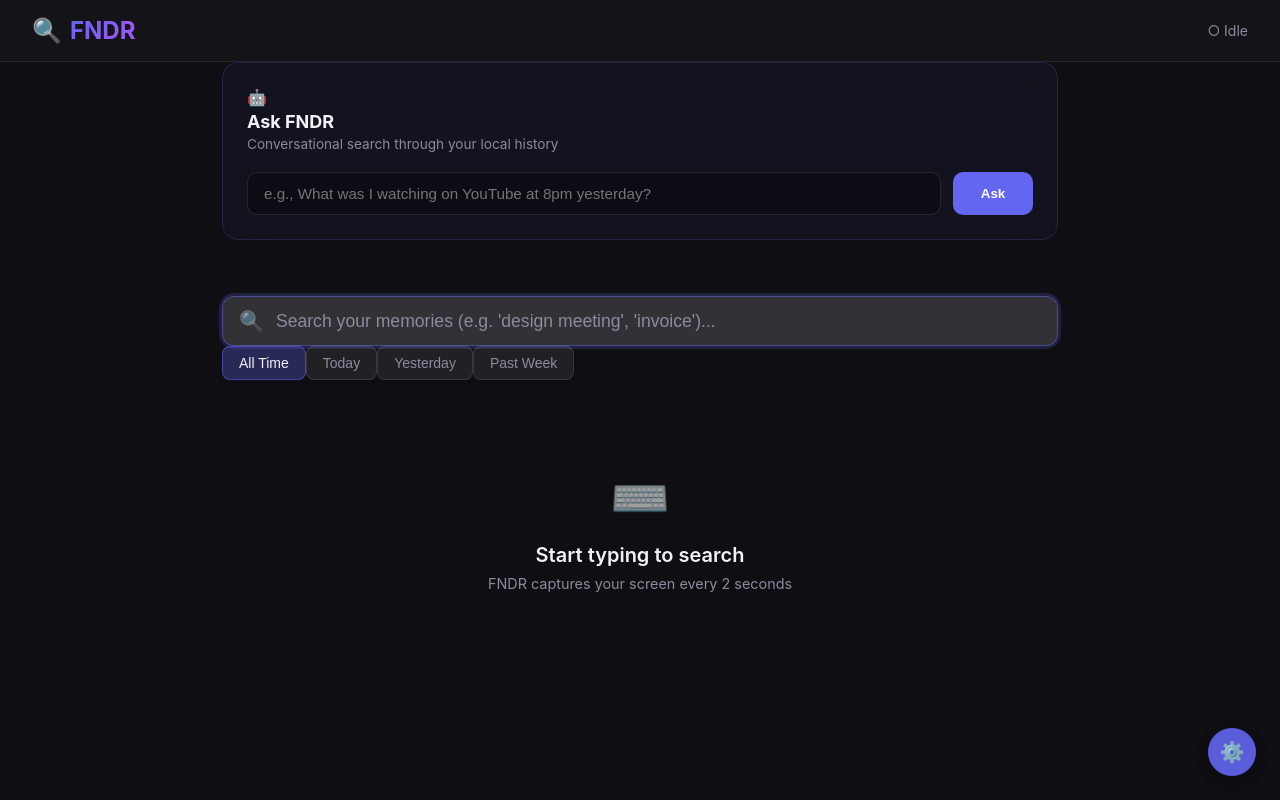
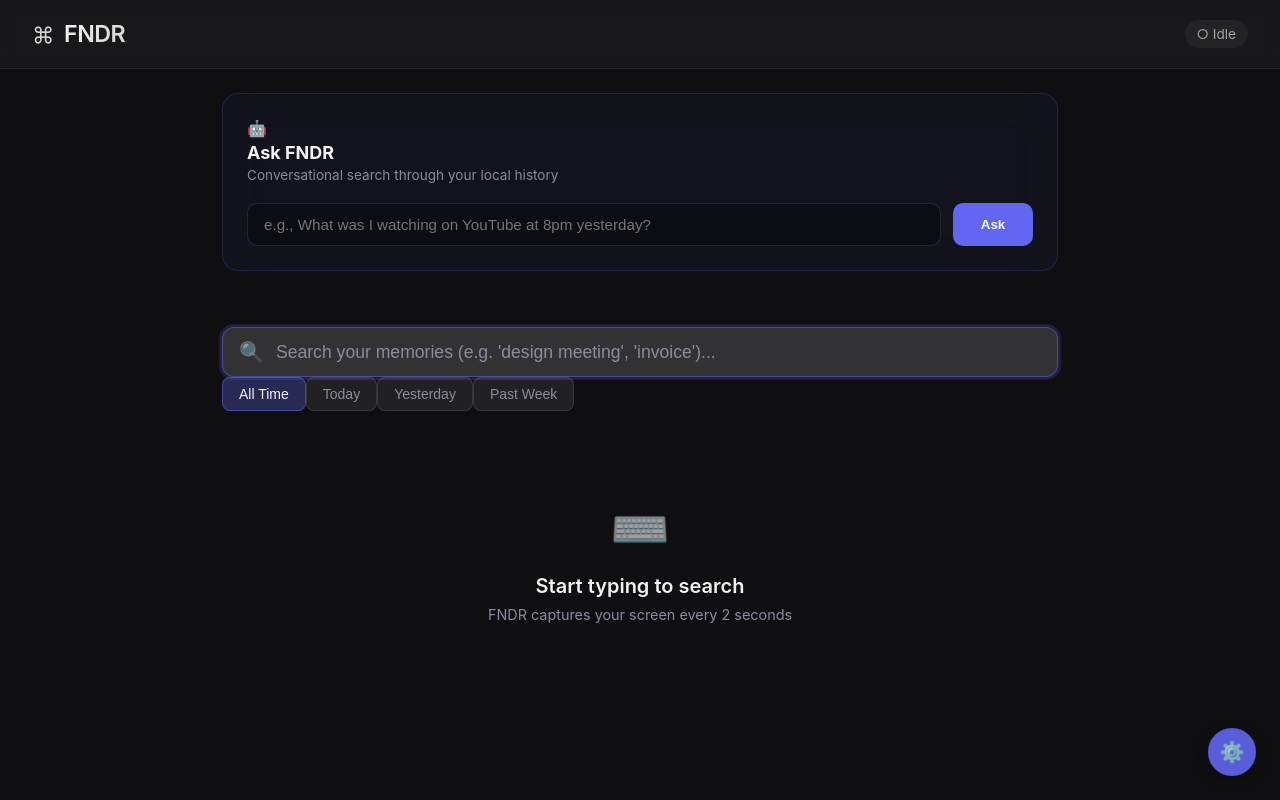
Before and after one commit to anurupkumar18/FNDR, a React (Vite) app: page / in a window 1280 px wide. Built offline with nearby package versions, Linux system fonts and the light colour scheme.

Commit message:
UI: Add ⌘ logo and premium styling, Fix: Inference prompt and search feedback

```diff
--- a/src/App.tsx
+++ b/src/App.tsx
@@ -36,7 +36,7 @@ function App() {
         <div className="app">
             <header className="app-header">
                 <div className="logo">
-                    <span className="logo-icon">🔍</span>
+                    <span className="logo-icon">⌘</span>
                     <h1>FNDR</h1>
                 </div>
                 <div className="status-badge">
--- a/src/styles/App.css
+++ b/src/styles/App.css
@@ -1,4 +1,4 @@
-.app {
+/* .app {
     display: flex;
     flex-direction: column;
     min-height: 100vh;
@@ -85,4 +85,121 @@
 
 .stats-text strong {
     color: var(--text-primary);
+} */
+
+
+.app {
+    display: flex;
+    flex-direction: column;
+    min-height: 100vh;
+    background: #0f0f11;
+    color: #e7e7e4;
+    font-family: Inter, system-ui, -apple-system, BlinkMacSystemFont, sans-serif;
 }
+
+/* ---------- Header ---------- */
+
+.app-header {
+    display: flex;
+    justify-content: space-between;
+    align-items: center;
+    padding: 1.25rem 2rem;
+    background: rgba(255, 255, 255, 0.04);
+    border-bottom: 1px solid rgba(255, 255, 255, 0.06);
+    backdrop-filter: blur(8px);
+}
+
+.logo {
+    display: flex;
+    align-items: center;
+    gap: 0.6rem;
+}
+
+.logo-icon {
+    font-size: 1.4rem;
+    opacity: 0.9;
+}
+
+.logo h1 {
+    font-size: 1.45rem;
+    font-weight: 600;
+    letter-spacing: -0.02em;
+    background: linear-gradient(135deg,
+            #f5f5f4,
+            #d6d3d1);
+    -webkit-background-clip: text;
+    -webkit-text-fill-color: transparent;
+    background-clip: text;
+}
+
+/* ---------- Status ---------- */
+
+.status-badge {
+    font-size: 0.85rem;
+    padding: 0.35rem 0.75rem;
+    border-radius: 999px;
+    background: rgba(255, 255, 255, 0.05);
+}
+
+.status-active {
+    color: #86efac;
+}
+
+.status-paused {
+    color: #fde68a;
+}
+
+.status-idle {
+    color: #a8a29e;
+}
+
+/* ---------- Main ---------- */
+
+.app-main {
+    flex: 1;
+    padding: 1.5rem 2rem 2.5rem;
+    max-width: 900px;
+    width: 100%;
+    margin: 0 auto;
+}
+
+/* ---------- Error Banner ---------- */
+
+.error-banner {
+    background: rgba(239, 68, 68, 0.12);
+    border: 1px solid rgba(239, 68, 68, 0.25);
+    border-radius: 14px;
+    padding: 0.9rem 1.1rem;
+    margin-bottom: 2rem;
+    color: #fecaca;
+    font-size: 0.9rem;
+    line-height: 1.4;
+}
+
+/* ---------- Search Stats ---------- */
+
+.search-stats {
+    display: flex;
+    align-items: center;
+    gap: 0.85rem;
+    padding: 0.9rem 1.2rem;
+    background: rgba(255, 255, 255, 0.05);
+    border: 1px solid rgba(255, 255, 255, 0.08);
+    border-radius: 16px;
+    margin-bottom: 1.75rem;
+    color: #d6d3d1;
+    font-size: 0.95rem;
+    box-shadow:
+        0 1px 0 rgba(255, 255, 255, 0.04),
+        0 10px 30px rgba(0, 0, 0, 0.25);
+}
+
+.stats-icon {
+    font-size: 1.15rem;
+    opacity: 0.85;
+}
+
+.stats-text strong {
+    color: #f5f5f4;
+    font-weight: 500;
+}
```
Also changed, not shown: 2 other files (tests, documents, lock files or other folders).
